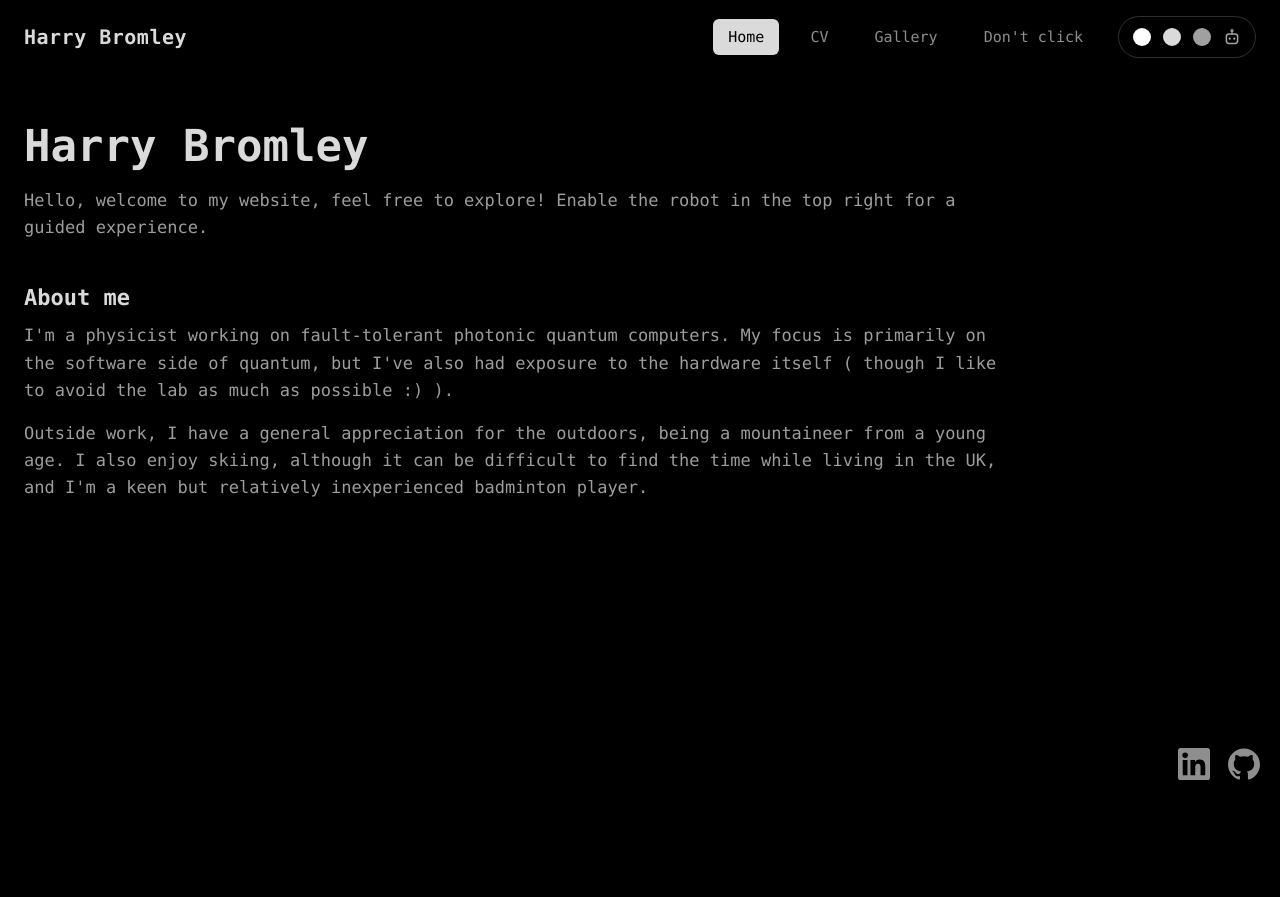
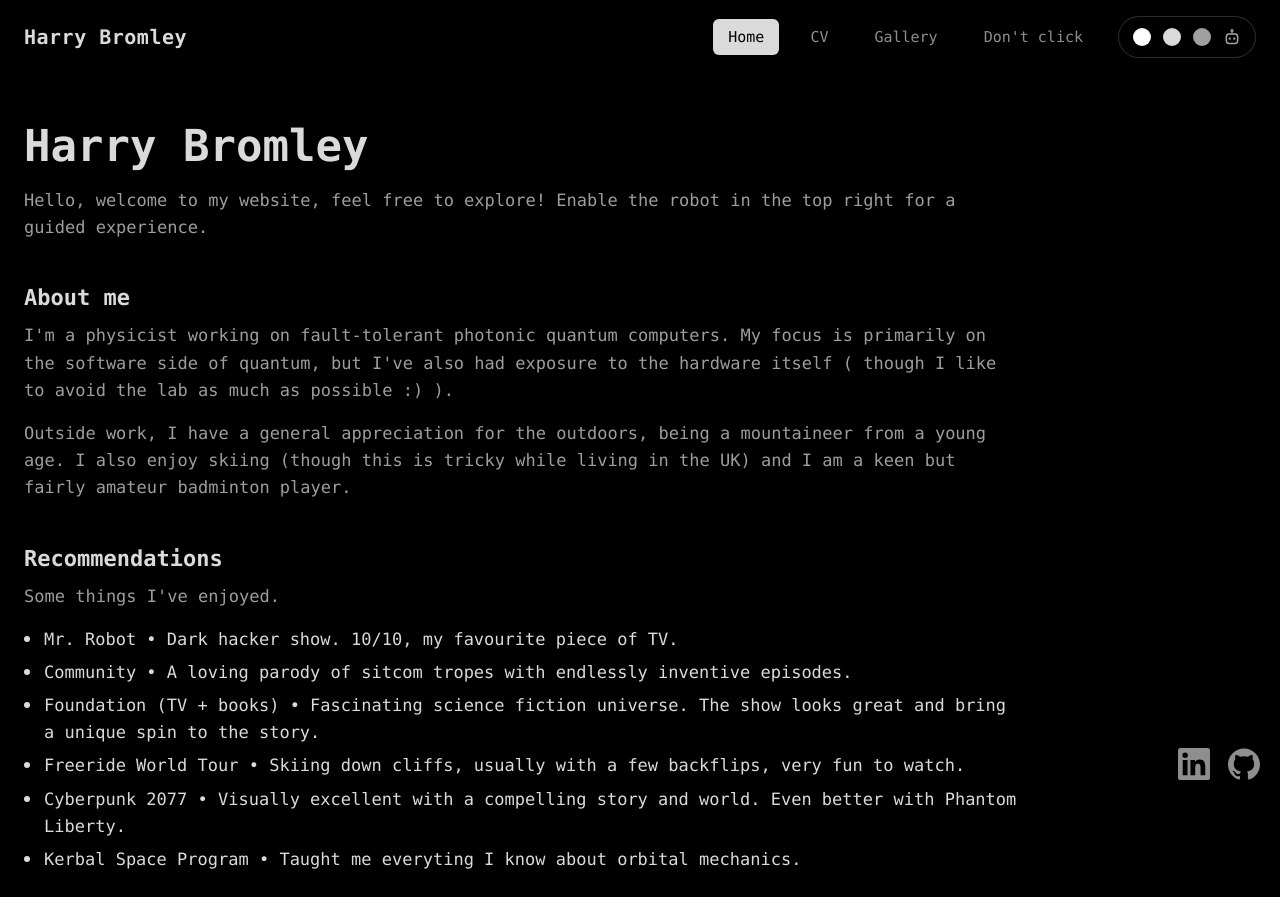
Before and after one commit to Harry1412/website, a React (Vite) app: page / in a window 1280 px wide. Before the commit the page ends 800 px from the top, so only its background shows below. Built offline with nearby package versions, Linux system fonts and the light colour scheme.

Commit message:
Implemented recommendations on about page

```diff
--- a/src/index.css
+++ b/src/index.css
@@ -352,6 +352,44 @@ body {
   margin-top: 16px;
 }
 
+.home-recs {
+  margin-top: 44px;
+}
+
+.home-recs ul {
+  list-style: none;
+}
+
+.home-recs p {
+  font-size: 17px;
+  line-height: 1.6;
+  margin-bottom: 16px;
+  opacity: 0.72;
+}
+
+.home-recs li {
+  position: relative;
+  font-size: 17px;
+  line-height: 1.6;
+  padding-left: 20px;
+}
+
+.home-recs li + li {
+  margin-top: 6px;
+}
+
+/* small dot marker, matching the accent colour like the rest of the site */
+.home-recs li::before {
+  content: '';
+  position: absolute;
+  left: 0;
+  top: 10px;
+  width: 6px;
+  height: 6px;
+  border-radius: 50%;
+  background: var(--accent, #ffffff);
+}
+
 .skills {
   margin-top: 44px;
 }
--- a/src/pages/GalleryPage.jsx
+++ b/src/pages/GalleryPage.jsx
@@ -14,7 +14,7 @@ export default function GalleryPage() {
   return (
     <section className="gallery">
       <h1>Gallery</h1>
-      <p>A selection of photos from my time on this earth.</p>
+      <p>A selection of images from my time on this earth.</p>
       <div className="gallery-grid">
         {GALLERY.map((item) => (
           <figure className="gallery-item" key={item.src}>
--- a/src/pages/HomePage.jsx
+++ b/src/pages/HomePage.jsx
@@ -1,3 +1,12 @@
+const RECOMMENDATIONS = [
+  'Mr. Robot • Dark hacker show. 10/10, my favourite piece of TV.',
+  'Community • A loving parody of sitcom tropes with endlessly inventive episodes.',
+  'Foundation (TV + books) • Fascinating science fiction universe. The show looks great and bring a unique spin to the story.',
+  'Freeride World Tour • Skiing down cliffs, usually with a few backflips, very fun to watch.',
+  'Cyberpunk 2077 • Visually excellent with a compelling story and world. Even better with Phantom Liberty.',
+  'Kerbal Space Program • Taught me everyting I know about orbital mechanics.',
+]
+
 export default function HomePage() {
   return (
     <section className="panel">
@@ -16,10 +25,20 @@ export default function HomePage() {
         </p>
         <p>
           Outside work, I have a general appreciation for the outdoors, being a
-          mountaineer from a young age. I also enjoy skiing, although it can be
-          difficult to find the time while living in the UK, and I'm a keen but
-          relatively inexperienced badminton player.
+          mountaineer from a young age. I also enjoy skiing (though this is tricky while living in the UK) and I am a keen but
+          fairly amateur badminton player.
         </p>
+      </div>
+      <div className="home-recs">
+        <h2>Recommendations</h2>
+        <p>
+          Some things I've enjoyed.
+        </p>
+        <ul>
+          {RECOMMENDATIONS.map((pick) => (
+            <li key={pick}>{pick}</li>
+          ))}
+        </ul>
       </div>
     </section>
   )
```
